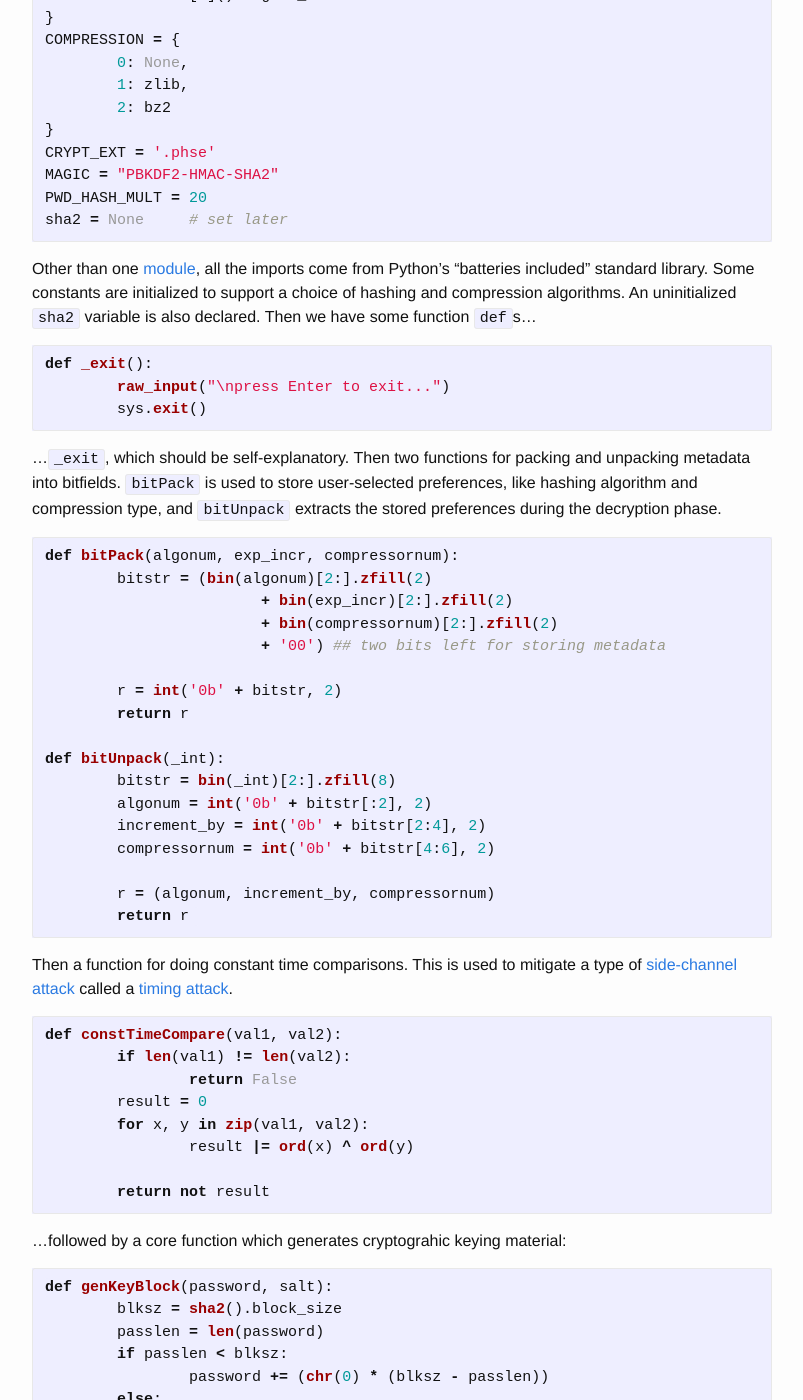
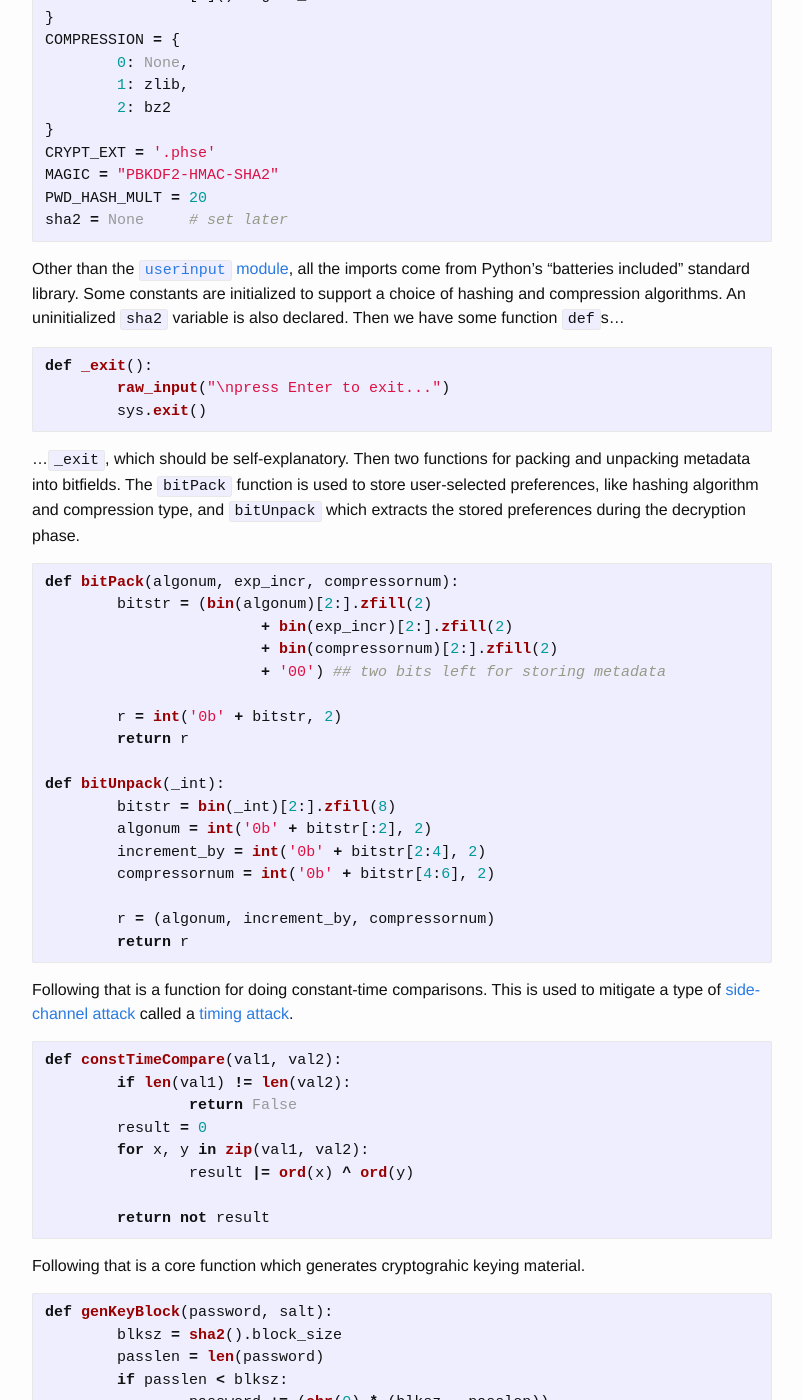
Before and after one commit to greenteadigital/greenteadigital.github.io, a Jekyll site: the page built from _posts/2017-12-20-python-password-based-file-encryption.markdown, in a window 1280 px wide and 1400 px high, scrolled down 1062 px. Shown: the whole window, without its empty margins (238-1041 px from the left). Built offline with Jekyll 4.4.1, drawn with Linux system fonts in a browser that asks for light colours; some of the changed text lies outside the part shown.

Commit message:
Progress on Dec. 20 post

`````diff
--- a/_posts/2017-12-20-python-password-based-file-encryption.markdown
+++ b/_posts/2017-12-20-python-password-based-file-encryption.markdown
@@ -44,13 +44,13 @@ MAGIC = "PBKDF2-HMAC-SHA2"
 PWD_HASH_MULT = 20
 sha2 = None	# set later
 ````
-Other than one [module](https://github.com/greenteadigital/pycrypto/blob/master/userinput.py), all the imports come from Python's "batteries included" standard library. Some constants are initialized to support a choice of hashing and compression algorithms. An uninitialized `sha2` variable is also declared. Then we have some function `def`s...
+Other than the [`userinput` module](https://github.com/greenteadigital/pycrypto/blob/master/userinput.py), all the imports come from Python's "batteries included" standard library. Some constants are initialized to support a choice of hashing and compression algorithms. An uninitialized `sha2` variable is also declared. Then we have some function `def`s...
 ````python
 def _exit():
 	raw_input("\npress Enter to exit...")
 	sys.exit()
 ````
-...`_exit`, which should be self-explanatory. Then two functions for packing and unpacking metadata into bitfields. `bitPack` is used to store user-selected preferences, like hashing algorithm and compression type, and `bitUnpack` extracts the stored preferences during the decryption phase.
+...`_exit`, which should be self-explanatory. Then two functions for packing and unpacking metadata into bitfields. The `bitPack` function is used to store user-selected preferences, like hashing algorithm and compression type, and `bitUnpack` which extracts the stored preferences during the decryption phase.
 ````python
 def bitPack(algonum, exp_incr, compressornum):
 	bitstr = (bin(algonum)[2:].zfill(2)
@@ -70,7 +70,7 @@ def bitUnpack(_int):
 	r = (algonum, increment_by, compressornum)
 	return r
 ````
-Then a function for doing constant time comparisons. This is used to mitigate a type of [side-channel attack](https://en.wikipedia.org/wiki/Side-channel_attack) called a [timing attack](https://en.wikipedia.org/wiki/Timing_attack).
+Following that is a function for doing constant-time comparisons. This is used to mitigate a type of [side-channel attack](https://en.wikipedia.org/wiki/Side-channel_attack) called a [timing attack](https://en.wikipedia.org/wiki/Timing_attack).
 ````python
 def constTimeCompare(val1, val2):
 	if len(val1) != len(val2):
@@ -81,7 +81,7 @@ def constTimeCompare(val1, val2):
 
 	return not result
 ````
-...followed by a core function which generates cryptograhic keying material:
+Following that is a core function which generates cryptograhic keying material.
 ````python
 def genKeyBlock(password, salt):
 	blksz = sha2().block_size
`````
Also changed, not shown: other parts of _posts/2017-12-20-python-password-based-file-encryption.markdown (+2 -2 lines).
